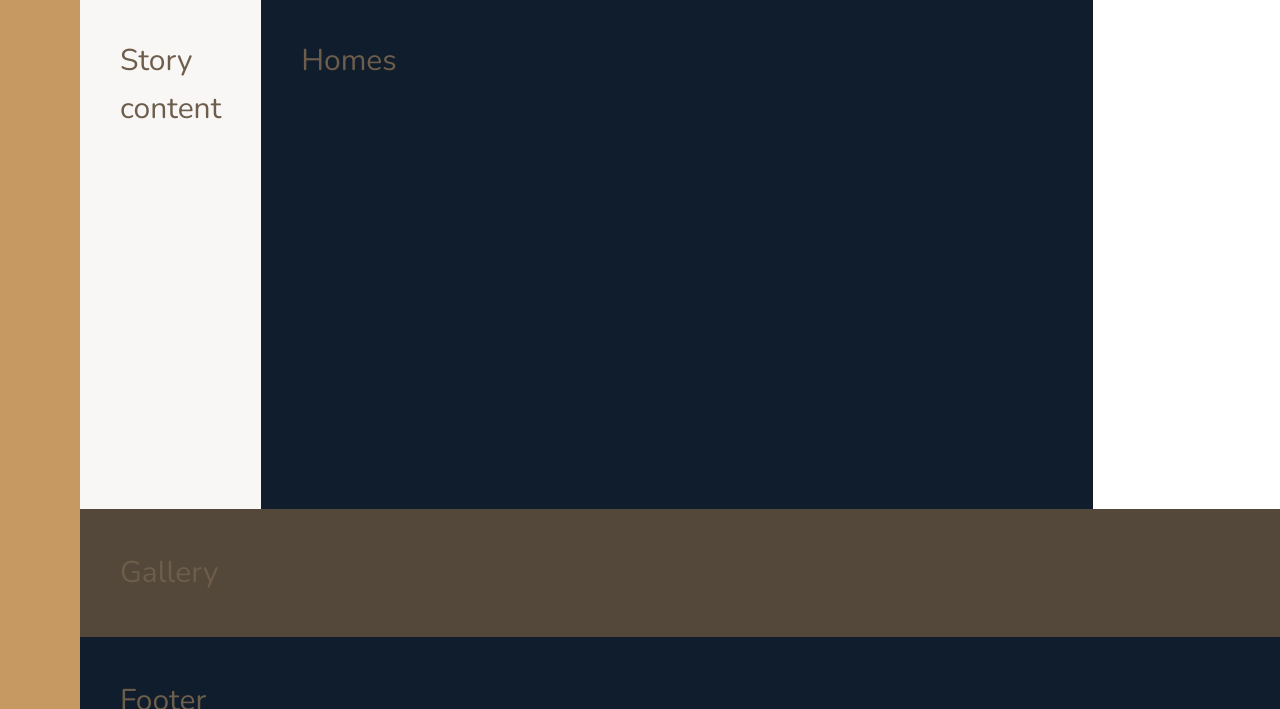
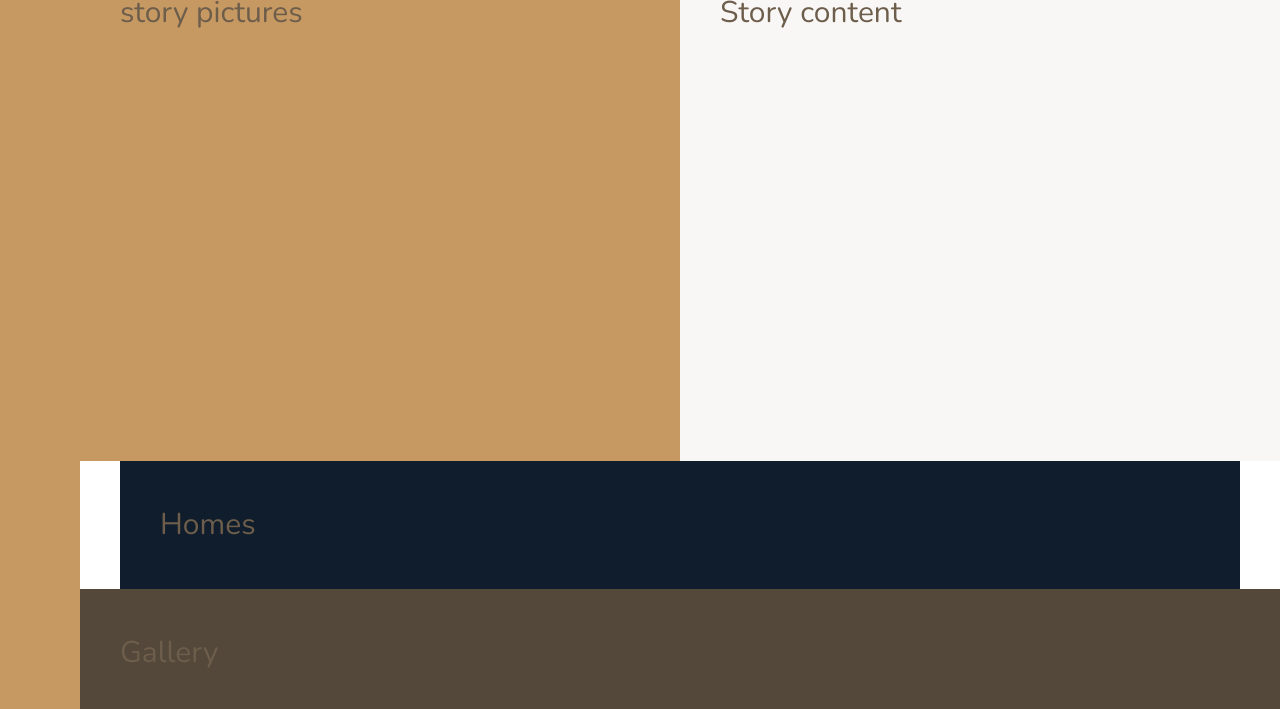
Before and after one commit to pawelpiatek1707/Nexter, a website: page index.html in a window 1280 px wide. Shown: the part 819-1528 px from the top of the page. Drawn offline with nearby package versions, Linux system fonts and the light colour scheme; files that its build step writes are made by us from their sources.

Commit message:
added story width

```diff
--- a/sass/_story.scss
+++ b/sass/_story.scss
@@ -1,9 +1,11 @@
 .story{
   &__pictures{
     background-color: $color-primary;
+    grid-column: sidebar-end / col-start 5;
   }
 
   &__content{
     background-color: $color-grey-light-1;
+    grid-column: col-start 5 /-1;
   }
 }
```
